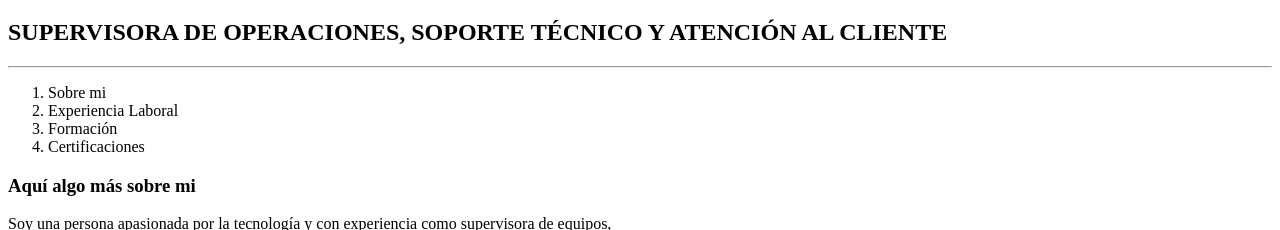
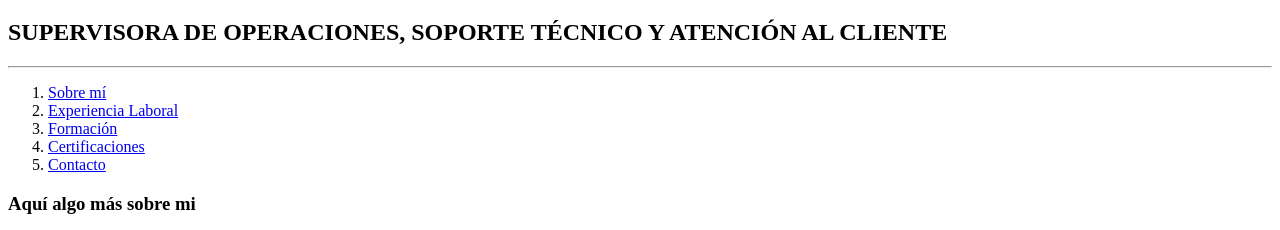
Before and after one commit to Annavg-sp/curriculum, a plain HTML site: page yo.html in a window 1280 px wide. Shown: the part 61-291 px from the top of the page. Drawn offline with Linux system fonts and the light colour scheme.

Commit message:
inicio proyecto

```diff
--- a/yo.html
+++ b/yo.html
@@ -11,11 +11,13 @@
 <h2> SUPERVISORA DE OPERACIONES, SOPORTE TÉCNICO Y ATENCIÓN AL CLIENTE</h2>
 <hr>
 <ol>
-    <li>Sobre mi</li>
-    <li>Experiencia Laboral</li>
-    <li>Formación</li>
-    <li>Certificaciones</li>
+    <li><a href="sobremi.html"> Sobre mí</a></li>
+    <li><a href="experiencia.html"> Experiencia Laboral</a></li>
+    <li><a href="formacion.html">Formación</a></li>
+    <li><a href="certificaciones.html">Certificaciones</a></li>
+    <li><a href="contacto.html">Contacto</a></li>
 </ol>
+</body>
 <h3>Aquí algo más sobre mi</h3>
 <p>Soy una persona apasionada por la tecnología y con experiencia como supervisora de equipos,<br>donde disfruto trabajar en equipo. Siempre busco aprender y crecer enentornos creativos,<br>aportando una actitud positiva y colaborativa.</p>
 <a href="https://www.linkedin.com/in/anavillalbagil/" target="_blank"><img src="img/descarga.png" alt="logo linkedin" width="20">Mi linkedink</a>
```
Also changed, not shown: sobremi.html (added, +27 -0 lines), certificaciones.html (added), contacto.html (added), experiencia.html (added), formacion.html (added).
